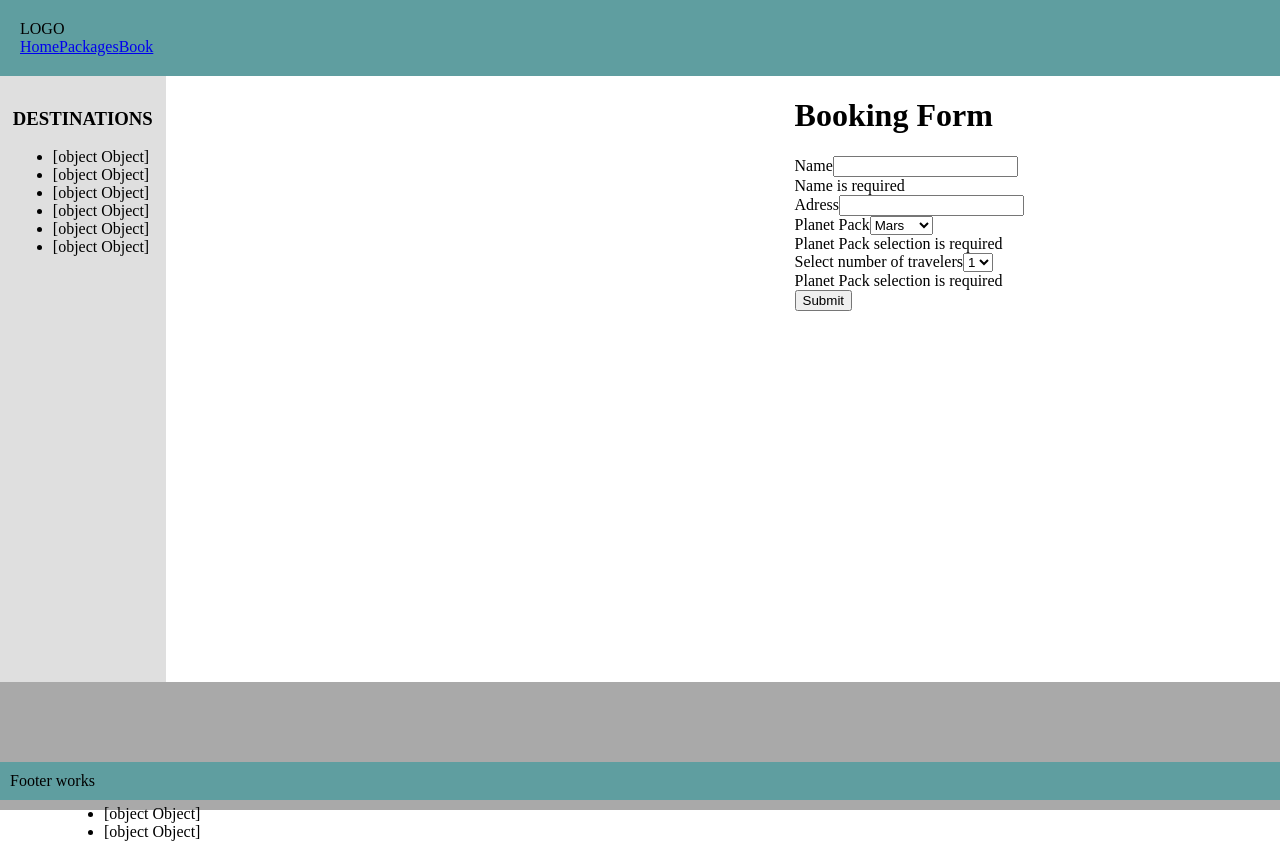
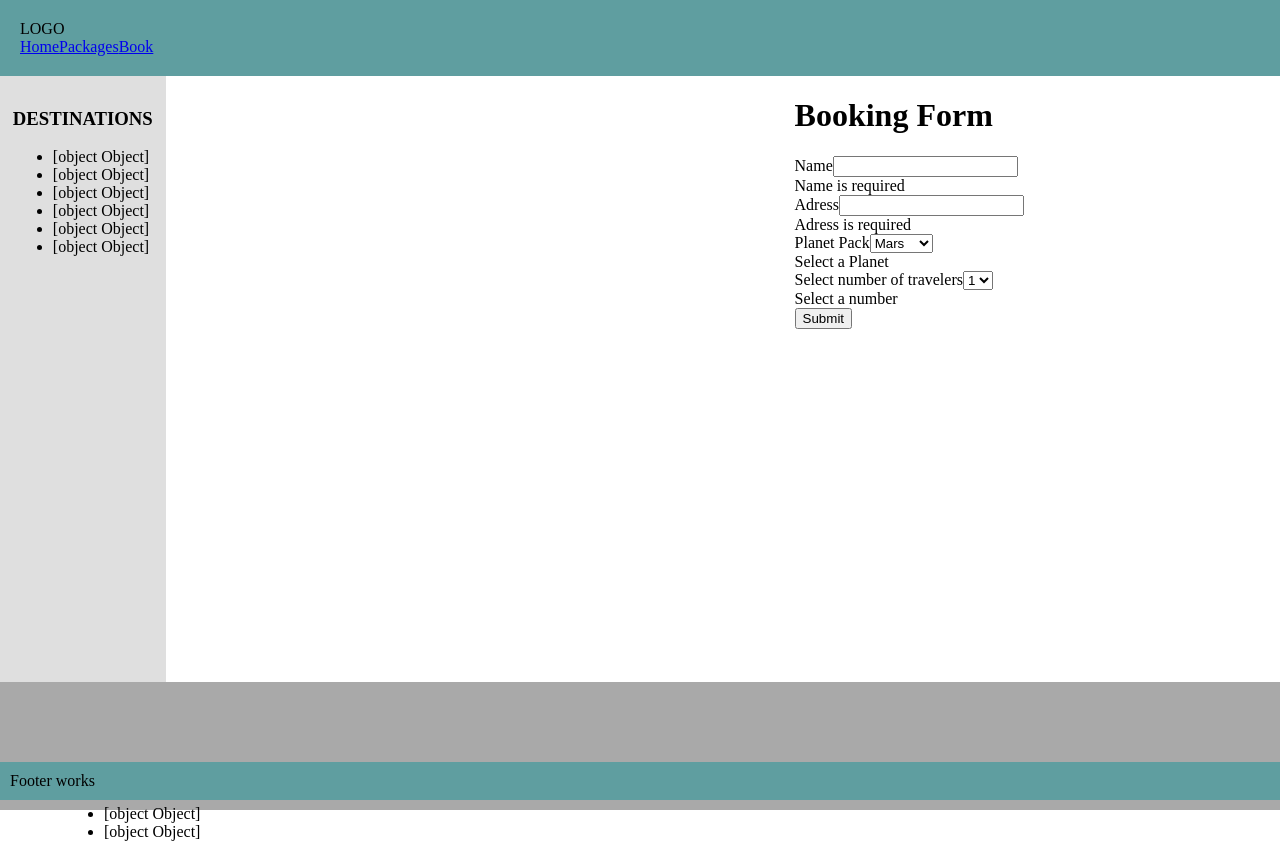
Before and after one commit to AlluetV/LiftOffTravel, an Angular app in the folder TravelJS/: page /booking in a window 1280 px wide. Built offline with nearby package versions, Linux system fonts and the light colour scheme.

Commit message:
some detail booking

```diff
--- a/TravelJS/src/app/modules/booking/booking.component.html
+++ b/TravelJS/src/app/modules/booking/booking.component.html
@@ -12,29 +12,33 @@
 
         <div class="form-group">
           <label for="">Adress</label>
-          <input type="text" class="form-control" id="adress">
+          <input type="text" class="form-control" id="adress"required>
+          <div class="alert alert-danger">
+            Adress is required
+          </div>
         </div>
 
         <div class="form-group">
             <label for="pickPlanet">Planet Pack</label>
-            <select class="form-control" id="pickedPlanet">
+            <select class="form-control" id="pickedPlanet"required>
               <option *ngFor="let item of planet" [value]="item">{{item.name}}</option>
             </select>
-            <div >
-              Planet Pack selection is required
+            <div class="alert alert-danger">
+                Select a Planet
             </div>
+        </div>
 
 
           <div class="form-group">
             <label for="Numpeople">Select number of travelers</label>
-            <select class="form-control" id="travelers">
+            <select class="form-control" id="travelers"required>
               <option >1</option>
               <option >2</option>
               <option >3</option>
               <option >4</option>
             </select>
-            <div >
-              Planet Pack selection is required
+            <div class="alert alert-danger">
+                Select a number
             </div>
           </div>
 
--- a/TravelJS/src/app/modules/booking/booking.component.ts
+++ b/TravelJS/src/app/modules/booking/booking.component.ts
@@ -1,5 +1,4 @@
 import { Component, OnInit } from '@angular/core';
-import { Planets } from 'src/app/planets';
 import { planetJson } from 'src/app/mock-planets';
 
 @Component({
```
